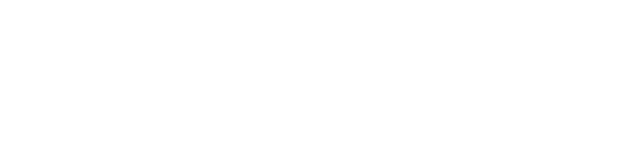
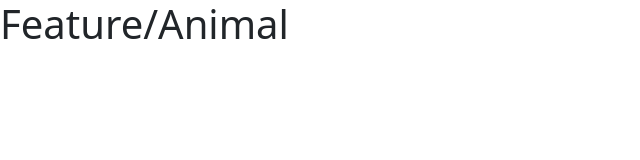
Before and after one commit to RodolfoParada/practica-git-remoto, a plain HTML site: page index.html in a window 1280 px wide. Shown: the whole page, without its empty margins (0-640 px from the left). Drawn offline with nearby package versions, Linux system fonts and the light colour scheme.

Commit message:
style: agrega titulos feature/animal

```diff
--- a/index.html
+++ b/index.html
@@ -4,9 +4,10 @@
     <meta charset="UTF-8">
     <meta name="viewport" content="width=device-width, initial-scale=1.0">
     <link href="https://cdn.jsdelivr.net/npm/bootstrap@5.3.8/dist/css/bootstrap.min.css" rel="stylesheet" integrity="sha384-sRIl4kxILFvY47J16cr9ZwB07vP4J8+LH7qKQnuqkuIAvNWLzeN8tE5YBujZqJLB" crossorigin="anonymous">
-    <title>Document</title>
+    <title>FEATURE/ANIMAL</title>
 </head>
 <body>
+   <h1>Feature/Animal</h1>
 
 
 
```
